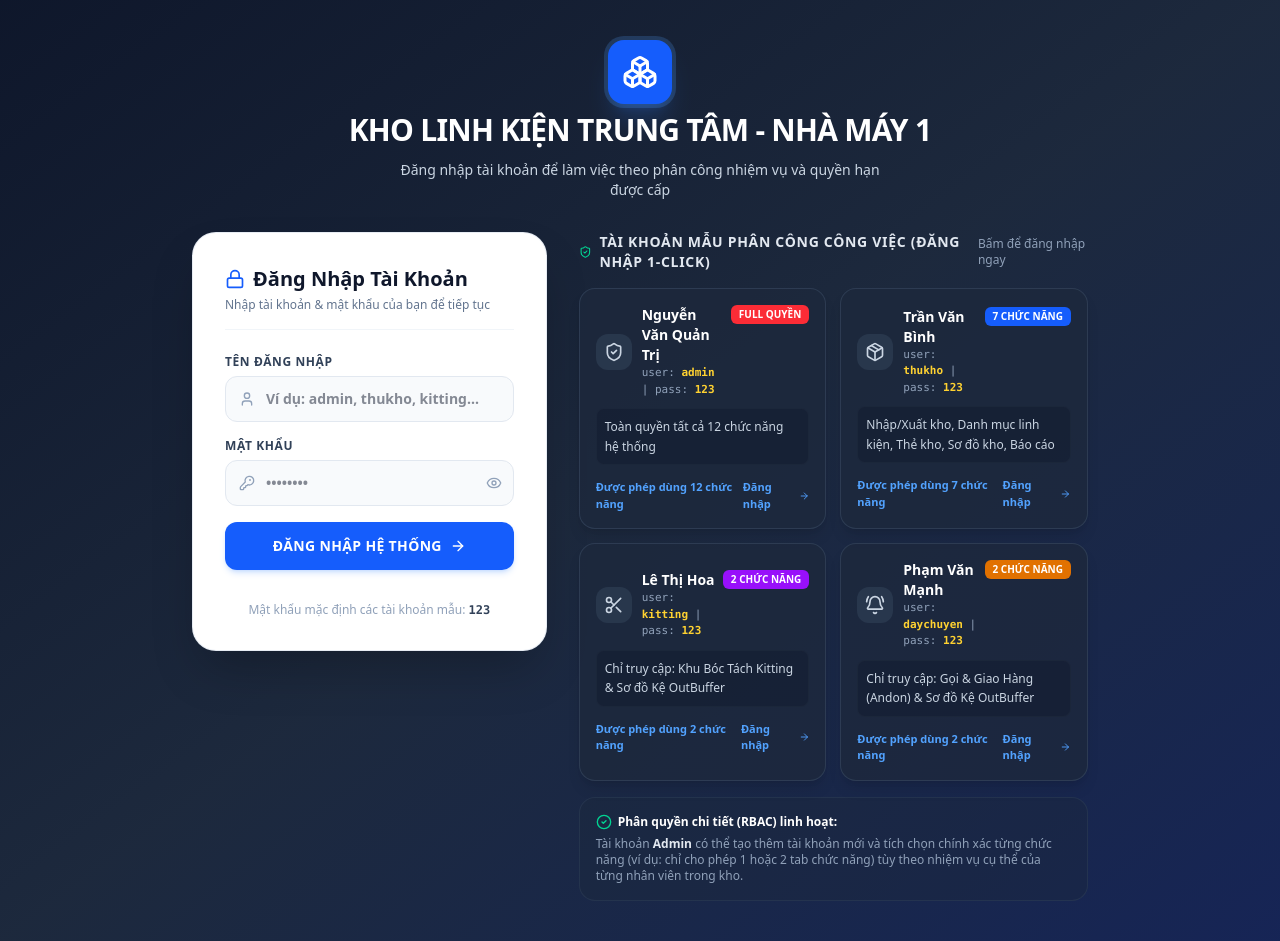
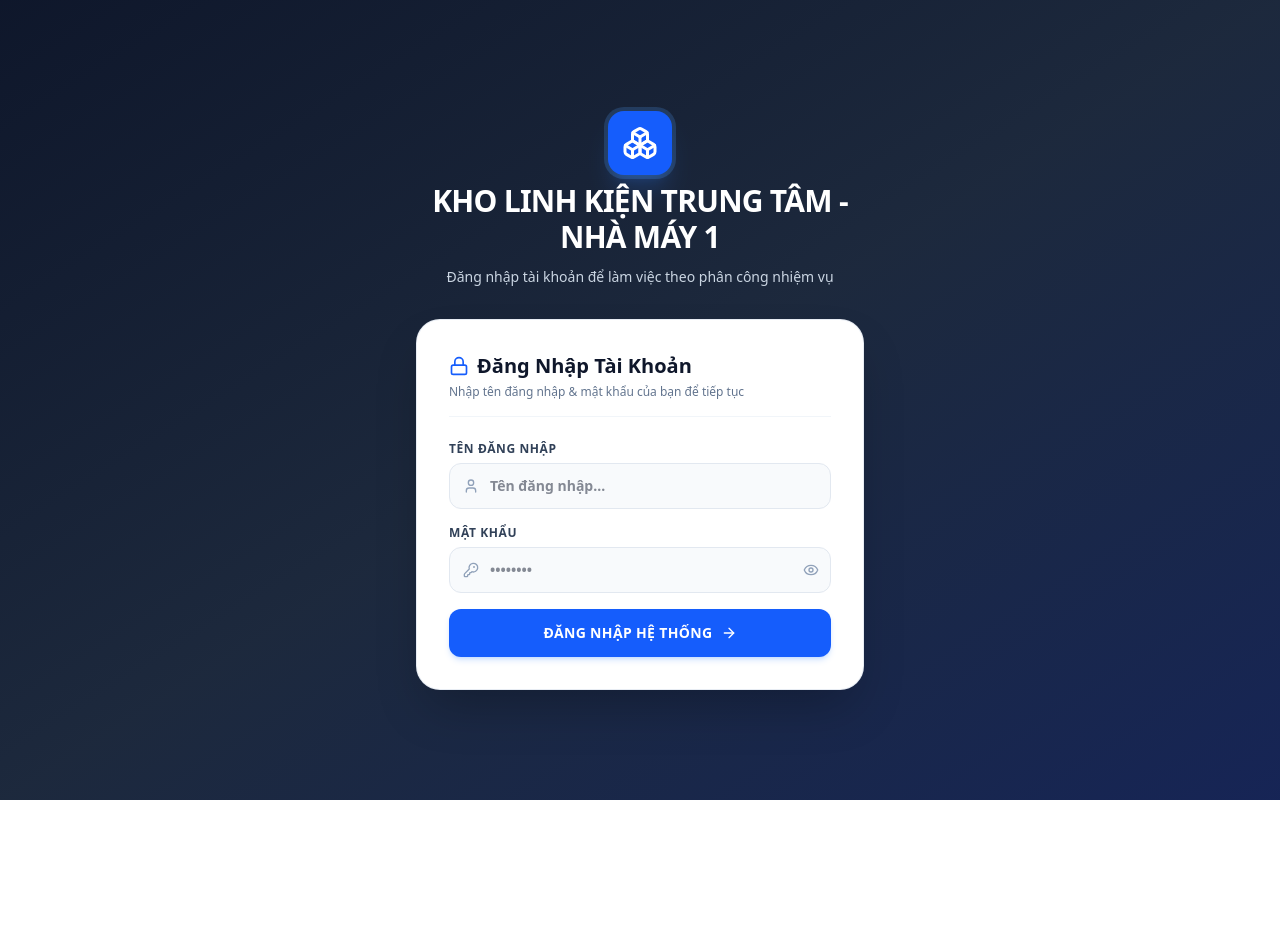
Before and after one commit to phamhuytrung10b7-afk/App5s_1, a React (Vite) app: page / in a window 1280 px wide. After the commit the page ends 800 px from the top, so only its background shows below. Built offline with nearby package versions, Linux system fonts and the light colour scheme.

Commit message:
Add files via upload

```diff
--- a/AndonCallView.tsx
+++ b/AndonCallView.tsx
@@ -133,7 +133,9 @@ export const AndonCallView: React.FC<AndonCallViewProps> = ({
 
   useEffect(() => {
     if (currentUser) {
-      setRequestedBy(`${currentUser.fullName} (${currentUser.roleTitle || currentUser.username})`);
+      const userStr = `${currentUser.fullName} (${currentUser.roleTitle || currentUser.username})`;
+      setRequestedBy(userStr);
+      setDelivererName(userStr);
     }
   }, [currentUser]);
 
@@ -263,9 +265,11 @@ export const AndonCallView: React.FC<AndonCallViewProps> = ({
   };
 
   // Logistics deliver modal / confirm state
-  const [delivererName, setDelivererName] = useState(
-    (settings.staffList && settings.staffList[0]) || 'Lê Hoàng Nam (Thủ Kho Logistics)'
-  );
+  const defaultDeliverer = currentUser
+    ? `${currentUser.fullName} (${currentUser.roleTitle || currentUser.username})`
+    : (settings.staffList && settings.staffList[0]) || 'Lê Hoàng Nam (Thủ Kho Logistics)';
+
+  const [delivererName, setDelivererName] = useState(defaultDeliverer);
   const [message, setMessage] = useState<{ type: 'success' | 'error'; text: string } | null>(null);
 
   // Get Kitting Queue items waiting for kitting (đã xuất kho thô, chờ bóc tách)
@@ -748,16 +752,25 @@ export const AndonCallView: React.FC<AndonCallViewProps> = ({
               <select
                 value={delivererName}
                 onChange={(e) => setDelivererName(e.target.value)}
-                className="px-3.5 py-1.5 bg-white border border-amber-300 rounded-xl font-bold text-slate-900 text-xs focus:ring-2 focus:ring-amber-500"
+                className="px-3.5 py-1.5 bg-white border border-amber-300 rounded-xl font-bold text-slate-900 text-xs focus:ring-2 focus:ring-amber-500 shadow-2xs"
               >
+                {currentUser && (
+                  <option value={`${currentUser.fullName} (${currentUser.roleTitle || currentUser.username})`}>
+                    {currentUser.fullName} ({currentUser.roleTitle || currentUser.username}) [Đang đăng nhập]
+                  </option>
+                )}
                 {settings.staffList && settings.staffList.length > 0 ? (
-                  settings.staffList.map((s) => (
-                    <option key={s} value={s}>
-                      {s}
-                    </option>
-                  ))
+                  settings.staffList
+                    .filter((s) => !currentUser || !s.includes(currentUser.fullName))
+                    .map((s) => (
+                      <option key={s} value={s}>
+                        {s}
+                      </option>
+                    ))
                 ) : (
-                  <option value="Lê Hoàng Nam (Thủ Kho Logistics)">Lê Hoàng Nam (Thủ Kho Logistics)</option>
+                  !currentUser && (
+                    <option value="Lê Hoàng Nam (Thủ Kho Logistics)">Lê Hoàng Nam (Thủ Kho Logistics)</option>
+                  )
                 )}
               </select>
             </div>
--- a/App.tsx
+++ b/App.tsx
@@ -17,7 +17,6 @@ import { BufferMapView } from './BufferMapView';
 import { AndonCallView } from './AndonCallView';
 import { BinCardHistoryView } from './BinCardHistoryView';
 import { WarehouseMapView } from './WarehouseMapView';
-import { ReportsView } from './ReportsView';
 import { SettingsView } from './SettingsView';
 import { UserManagementView } from './UserManagementView';
 import { LoginView } from './LoginView';
@@ -265,14 +264,6 @@ export default function App() {
             />
           )}
 
-          {currentTab === 'reports' && (
-            <ReportsView
-              parts={parts}
-              transactions={transactions}
-              onOpenBinCard={handleOpenBinCard}
-            />
-          )}
-
           {currentTab === 'settings' && (
             <SettingsView
               settings={settings}
--- a/DashboardView.tsx
+++ b/DashboardView.tsx
@@ -1,5 +1,6 @@
 import React from 'react';
 import { Part, Transaction, ViewTab } from './types';
+import { storageService } from './storage';
 import {
   Package,
   Layers,
@@ -13,6 +14,7 @@ import {
   ChevronRight,
   TrendingDown,
   Clock,
+  FileSpreadsheet,
 } from 'lucide-react';
 
 interface DashboardViewProps {
@@ -38,6 +40,10 @@ export const DashboardView: React.FC<DashboardViewProps> = ({
     .sort((a, b) => new Date(b.date).getTime() - new Date(a.date).getTime())
     .slice(0, 7);
 
+  const handleExportExcel = () => {
+    storageService.exportPartsToExcel(parts, 'bao_cao_tong_hop_kho.xlsx');
+  };
+
   return (
     <div className="p-6 space-y-6 max-w-7xl mx-auto">
       {/* Banner Intro */}
@@ -49,17 +55,25 @@ export const DashboardView: React.FC<DashboardViewProps> = ({
           </p>
         </div>
 
-        <div className="flex items-center space-x-2 shrink-0">
+        <div className="flex flex-wrap items-center gap-2 shrink-0">
+          <button
+            onClick={handleExportExcel}
+            className="flex items-center space-x-2 bg-emerald-600 hover:bg-emerald-700 text-white px-4 py-2.5 rounded-xl text-xs font-black shadow-md transition-all cursor-pointer ring-2 ring-emerald-400/40"
+            title="Xuất danh sách tồn kho toàn bộ linh kiện ra file Excel"
+          >
+            <FileSpreadsheet className="w-4 h-4" />
+            <span>Xuất Báo Cáo Excel</span>
+          </button>
           <button
             onClick={() => onNavigateTab('stock_in')}
-            className="flex items-center space-x-1.5 bg-emerald-500 hover:bg-emerald-600 text-white px-4 py-2 rounded-xl text-xs font-bold shadow-xs transition-all cursor-pointer"
+            className="flex items-center space-x-1.5 bg-emerald-500 hover:bg-emerald-600 text-white px-4 py-2.5 rounded-xl text-xs font-bold shadow-xs transition-all cursor-pointer"
           >
             <ArrowDownLeft className="w-4 h-4" />
             <span>Nhập Kho</span>
           </button>
           <button
             onClick={() => onNavigateTab('stock_out')}
-            className="flex items-center space-x-1.5 bg-white text-blue-900 hover:bg-blue-50 px-4 py-2 rounded-xl text-xs font-bold shadow-xs transition-all cursor-pointer"
+            className="flex items-center space-x-1.5 bg-white text-blue-900 hover:bg-blue-50 px-4 py-2.5 rounded-xl text-xs font-bold shadow-xs transition-all cursor-pointer"
           >
             <ArrowUpRight className="w-4 h-4" />
             <span>Xuất Kho</span>
--- a/LoginView.tsx
+++ b/LoginView.tsx
@@ -53,72 +53,9 @@ export const LoginView: React.FC<LoginViewProps> = ({ onLoginSuccess, warehouseN
     }, 300);
   };
 
-  const handleQuickLogin = (usr: string, pass: string) => {
-    setUsername(usr);
-    setPassword(pass);
-    setErrorMsg(null);
-    setIsLoading(true);
-    setTimeout(() => {
-      const res = storageService.login(usr, pass);
-      setIsLoading(false);
-      if (res.success && res.user) {
-        onLoginSuccess(res.user);
-      } else {
-        setErrorMsg(res.error || 'Đăng nhập thất bại');
-      }
-    }, 200);
-  };
-
-  const demoAccounts = [
-    {
-      username: 'admin',
-      pass: '123',
-      name: 'Nguyễn Văn Quản Trị',
-      role: 'Quản Trị Viên (Admin)',
-      desc: 'Toàn quyền tất cả 12 chức năng hệ thống',
-      badge: 'Full Quyền',
-      badgeBg: 'bg-red-500 text-white',
-      icon: ShieldCheck,
-      tabsCount: 12,
-    },
-    {
-      username: 'thukho',
-      pass: '123',
-      name: 'Trần Văn Bình',
-      role: 'Thủ Kho Trung Tâm',
-      desc: 'Nhập/Xuất kho, Danh mục linh kiện, Thẻ kho, Sơ đồ kho, Báo cáo',
-      badge: '7 Chức năng',
-      badgeBg: 'bg-blue-600 text-white',
-      icon: Package,
-      tabsCount: 7,
-    },
-    {
-      username: 'kitting',
-      pass: '123',
-      name: 'Lê Thị Hoa',
-      role: 'Nhân Viên Bóc Tách Kitting',
-      desc: 'Chỉ truy cập: Khu Bóc Tách Kitting & Sơ đồ Kệ OutBuffer',
-      badge: '2 Chức năng',
-      badgeBg: 'bg-purple-600 text-white',
-      icon: Scissors,
-      tabsCount: 2,
-    },
-    {
-      username: 'daychuyen',
-      pass: '123',
-      name: 'Phạm Văn Mạnh',
-      role: 'Công Nhân Dây Chuyền Lắp Ráp',
-      desc: 'Chỉ truy cập: Gọi & Giao Hàng (Andon) & Sơ đồ Kệ OutBuffer',
-      badge: '2 Chức năng',
-      badgeBg: 'bg-amber-600 text-white',
-      icon: BellRing,
-      tabsCount: 2,
-    },
-  ];
-
   return (
-    <div className="min-h-screen bg-gradient-to-br from-slate-900 via-slate-800 to-blue-950 flex flex-col justify-center py-10 px-4 sm:px-6 lg:px-8 text-slate-100">
-      <div className="max-w-4xl mx-auto w-full space-y-8">
+    <div className="min-h-screen bg-gradient-to-br from-slate-900 via-slate-800 to-blue-950 flex flex-col justify-center py-12 px-4 sm:px-6 lg:px-8 text-slate-100">
+      <div className="max-w-md mx-auto w-full space-y-8">
         {/* Brand Header */}
         <div className="text-center space-y-3">
           <div className="inline-flex items-center justify-center w-16 h-16 bg-blue-600 text-white rounded-2xl shadow-xl shadow-blue-500/20 ring-4 ring-blue-400/20 mb-2">
@@ -128,19 +65,18 @@ export const LoginView: React.FC<LoginViewProps> = ({ onLoginSuccess, warehouseN
             {warehouseName || 'HỆ THỐNG KHO LINH KIỆN TRUNG TÂM'}
           </h1>
           <p className="text-sm text-slate-300 max-w-lg mx-auto font-medium">
-            Đăng nhập tài khoản để làm việc theo phân công nhiệm vụ và quyền hạn được cấp
+            Đăng nhập tài khoản để làm việc theo phân công nhiệm vụ
           </p>
         </div>
 
-        <div className="grid grid-cols-1 lg:grid-cols-12 gap-8 items-start">
-          {/* Left Form Box */}
-          <div className="lg:col-span-5 bg-white text-slate-900 rounded-3xl p-6 sm:p-8 shadow-2xl border border-slate-200/80 space-y-6">
+        {/* Form Box */}
+        <div className="bg-white text-slate-900 rounded-3xl p-6 sm:p-8 shadow-2xl border border-slate-200/80 space-y-6">
           <div className="border-b border-slate-100 pb-4">
             <h2 className="text-xl font-black text-slate-900 flex items-center space-x-2">
               <Lock className="w-5 h-5 text-blue-600" />
               <span>Đăng Nhập Tài Khoản</span>
             </h2>
-              <p className="text-xs text-slate-500 mt-1">Nhập tài khoản & mật khẩu của bạn để tiếp tục</p>
+            <p className="text-xs text-slate-500 mt-1">Nhập tên đăng nhập & mật khẩu của bạn để tiếp tục</p>
           </div>
 
           {errorMsg && (
@@ -162,7 +98,7 @@ export const LoginView: React.FC<LoginViewProps> = ({ onLoginSuccess, warehouseN
                   type="text"
                   value={username}
                   onChange={(e) => setUsername(e.target.value)}
-                    placeholder="Ví dụ: admin, thukho, kitting..."
+                  placeholder="Tên đăng nhập..."
                   className="w-full pl-10 pr-4 py-3 bg-slate-50 border border-slate-200 focus:bg-white rounded-xl text-sm font-semibold text-slate-900 focus:ring-2 focus:ring-blue-600 focus:border-blue-600 transition-all outline-none"
                   autoCapitalize="none"
                 />
@@ -209,77 +145,6 @@ export const LoginView: React.FC<LoginViewProps> = ({ onLoginSuccess, warehouseN
               )}
             </button>
           </form>
-
-            <div className="pt-2 text-center text-slate-400 text-xs">
-              Mật khẩu mặc định các tài khoản mẫu: <strong className="text-slate-700 font-mono">123</strong>
-            </div>
-          </div>
-
-          {/* Right Demo Account Quick Picker */}
-          <div className="lg:col-span-7 space-y-4">
-            <div className="flex items-center justify-between">
-              <h3 className="text-sm font-black text-slate-200 uppercase tracking-wider flex items-center space-x-2">
-                <ShieldCheck className="w-4 h-4 text-emerald-400" />
-                <span>Tài Khoản Mẫu Phân Công Công Việc (Đăng nhập 1-Click)</span>
-              </h3>
-              <span className="text-xs text-slate-400">Bấm để đăng nhập ngay</span>
-            </div>
-
-            <div className="grid grid-cols-1 sm:grid-cols-2 gap-3.5">
-              {demoAccounts.map((acc) => {
-                const Icon = acc.icon;
-                return (
-                  <button
-                    key={acc.username}
-                    type="button"
-                    onClick={() => handleQuickLogin(acc.username, acc.pass)}
-                    className="p-4 bg-slate-800/80 hover:bg-slate-800 border border-slate-700/80 hover:border-blue-500/80 rounded-2xl text-left transition-all group cursor-pointer space-y-2.5 relative overflow-hidden shadow-lg hover:shadow-blue-500/10"
-                  >
-                    <div className="flex items-start justify-between gap-2">
-                      <div className="flex items-center space-x-2.5">
-                        <div className="p-2 bg-slate-700/60 group-hover:bg-blue-600 group-hover:text-white rounded-xl text-slate-300 transition-colors">
-                          <Icon className="w-5 h-5" />
-                        </div>
-                        <div>
-                          <h4 className="font-extrabold text-white text-sm group-hover:text-blue-300 transition-colors">
-                            {acc.name}
-                          </h4>
-                          <span className="text-[11px] font-mono text-slate-400 block">
-                            user: <strong className="text-amber-300">{acc.username}</strong> | pass: <strong className="text-amber-300">123</strong>
-                          </span>
-                        </div>
-                      </div>
-                      <span className={`px-2 py-0.5 rounded-md text-[10px] font-black uppercase shrink-0 ${acc.badgeBg}`}>
-                        {acc.badge}
-                      </span>
-                    </div>
-
-                    <p className="text-xs text-slate-300 line-clamp-2 leading-relaxed bg-slate-900/40 p-2 rounded-lg border border-slate-800/80">
-                      {acc.desc}
-                    </p>
-
-                    <div className="flex items-center justify-between text-[11px] text-blue-400 font-bold pt-1">
-                      <span>Được phép dùng {acc.tabsCount} chức năng</span>
-                      <span className="group-hover:translate-x-1 transition-transform flex items-center space-x-1">
-                        <span>Đăng nhập</span>
-                        <ArrowRight className="w-3 h-3" />
-                      </span>
-                    </div>
-                  </button>
-                );
-              })}
-            </div>
-
-            <div className="p-4 bg-slate-800/40 border border-slate-700/50 rounded-2xl text-xs text-slate-300 space-y-1.5">
-              <p className="font-bold text-white flex items-center space-x-1.5">
-                <CheckCircle2 className="w-4 h-4 text-emerald-400" />
-                <span>Phân quyền chi tiết (RBAC) linh hoạt:</span>
-              </p>
-              <p className="text-slate-400">
-                Tài khoản <strong className="text-slate-200">Admin</strong> có thể tạo thêm tài khoản mới và tích chọn chính xác từng chức năng (ví dụ: chỉ cho phép 1 hoặc 2 tab chức năng) tùy theo nhiệm vụ cụ thể của từng nhân viên trong kho.
-              </p>
-            </div>
-          </div>
         </div>
       </div>
     </div>
--- a/Sidebar.tsx
+++ b/Sidebar.tsx
@@ -97,7 +97,6 @@ export const Sidebar: React.FC<SidebarProps> = ({
       icon: History,
     },
     { id: 'bin_card', label: 'Thẻ kho / Nhật ký LK', icon: ClipboardCheck, section: 'Báo Cáo & Quản Lý' },
-    { id: 'reports', label: 'Báo cáo', icon: BarChart3 },
     { id: 'settings', label: 'Cài đặt & Dữ liệu', icon: Settings },
     { id: 'users', label: 'Quản lý tài khoản', icon: Users },
   ];
--- a/UserManagementView.tsx
+++ b/UserManagementView.tsx
@@ -53,7 +53,6 @@ export const ALL_TAB_DEFINITIONS: { id: ViewTab; label: string; icon: React.Elem
   { id: 'andon_history', label: '4. Lịch sử cấp hàng (Lịch sử Andon)', icon: Clock, category: 'Gọi & Vận Chuyển' },
 
   { id: 'bin_card', label: 'Thẻ kho / Lịch sử', icon: History, category: 'Báo Cáo & Hệ Thống' },
-  { id: 'reports', label: 'Báo cáo', icon: BarChart3, category: 'Báo Cáo & Hệ Thống' },
   { id: 'settings', label: 'Cài đặt & Dữ liệu', icon: Settings, category: 'Báo Cáo & Hệ Thống' },
   { id: 'users', label: 'Quản lý tài khoản', icon: Users, category: 'Báo Cáo & Hệ Thống' },
 ];
```
Lines whose indentation alone changed are shown as unchanged.
